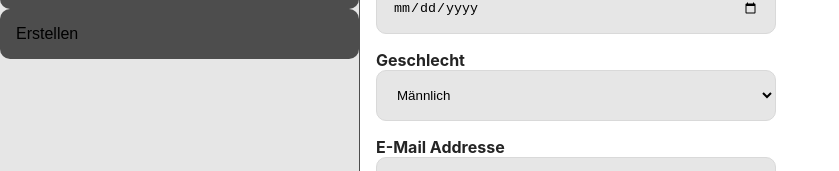
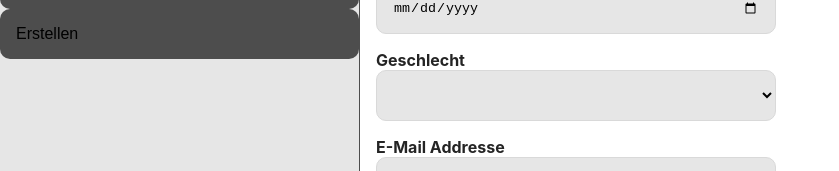
Before and after one commit to wehrend/nutzerverwaltung, a React (Vite) app: page /create in a window 1280 px wide. Shown: the part 138-309 px from the top of the page, without its empty margins (0-839 px from the left). Built offline with nearby package versions, Linux system fonts and the light colour scheme.

Commit message:
fix gender selection

```diff
--- a/src/routes/create/CreateView.tsx
+++ b/src/routes/create/CreateView.tsx
@@ -69,7 +69,7 @@ function CreateView() {
 
       alert("Added User");
     } else {
-      alert("Bitte Informationen ergänzen");
+      alert("Bitte Informationen ergänzen!");
     }
   }
 
@@ -95,7 +95,7 @@ function CreateView() {
         <SelectInput
           value={genderProps.value}
           onChange={genderProps.handleInputChangeEvent}
-          options={["Männlich", "Weiblich", "Divers"]}
+          options={["Männlich", "Weiblich", "Divers", ""]}
         />
       </div>
       <div className="input-container">
```
